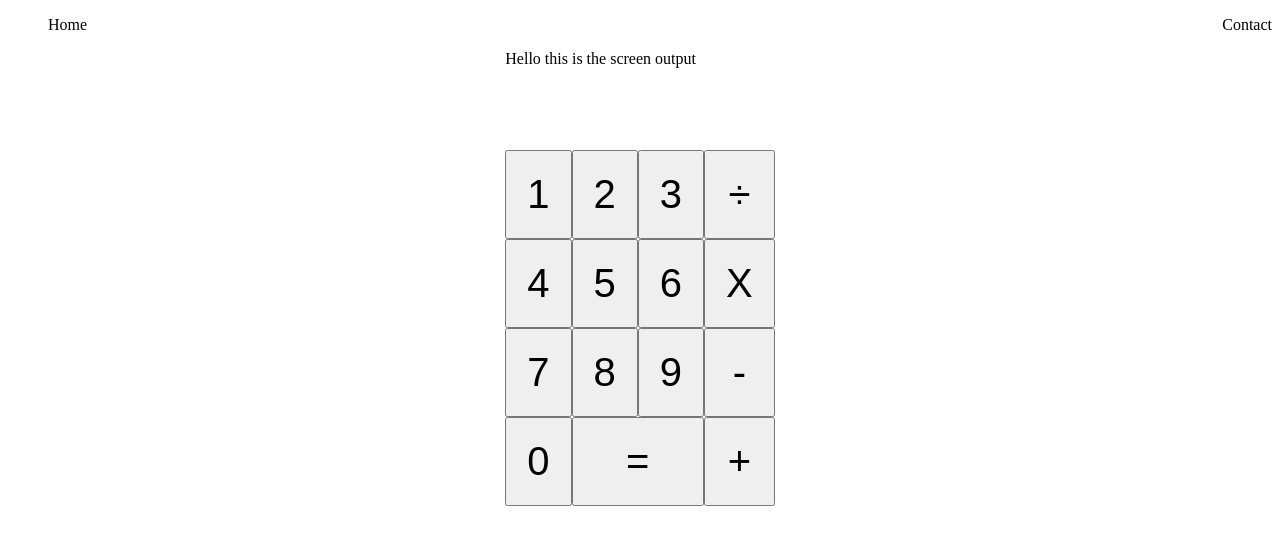
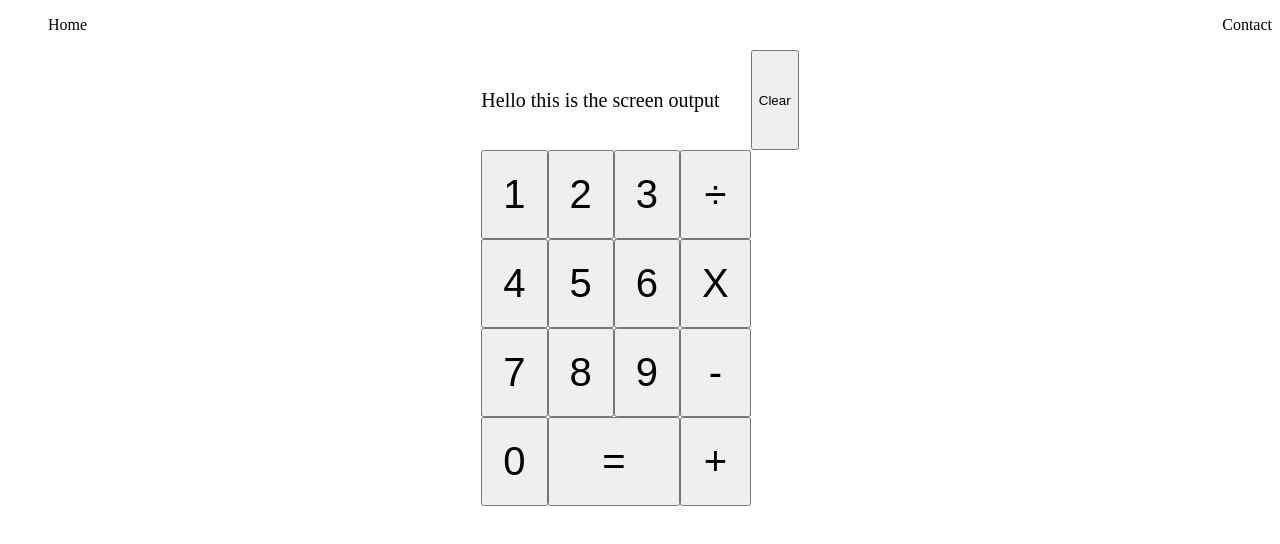
Before and after one commit to asperatusx/calculator, a plain HTML site: page index.html in a window 1280 px wide. Drawn offline with Linux system fonts and the light colour scheme.

Commit message:
Center header text and add clear display button

```diff
--- a/index.html
+++ b/index.html
@@ -17,7 +17,7 @@
 
     <div class="container">
       <div id="calculator">
-        <div class="display">Hello this is the screen output</div>
+        <div id="display">Hello this is the screen output</div>
         <div class="button-container">
           <div class="buttons">
             <button class="button digit">1</button>
@@ -41,6 +41,7 @@
           </div>
         </div>
       </div>
+      <button id="reset">Clear</button>
     </div>
   </body>
 </html>
--- a/style.css
+++ b/style.css
@@ -45,6 +45,14 @@ body {
 }
 
 
-.display {
+#display {
+  display: flex;
+  height: 100px;
+  font-size: 20px;
+  align-items: center;
+
+}
+
+#reset {
   height: 100px;
 }
```
